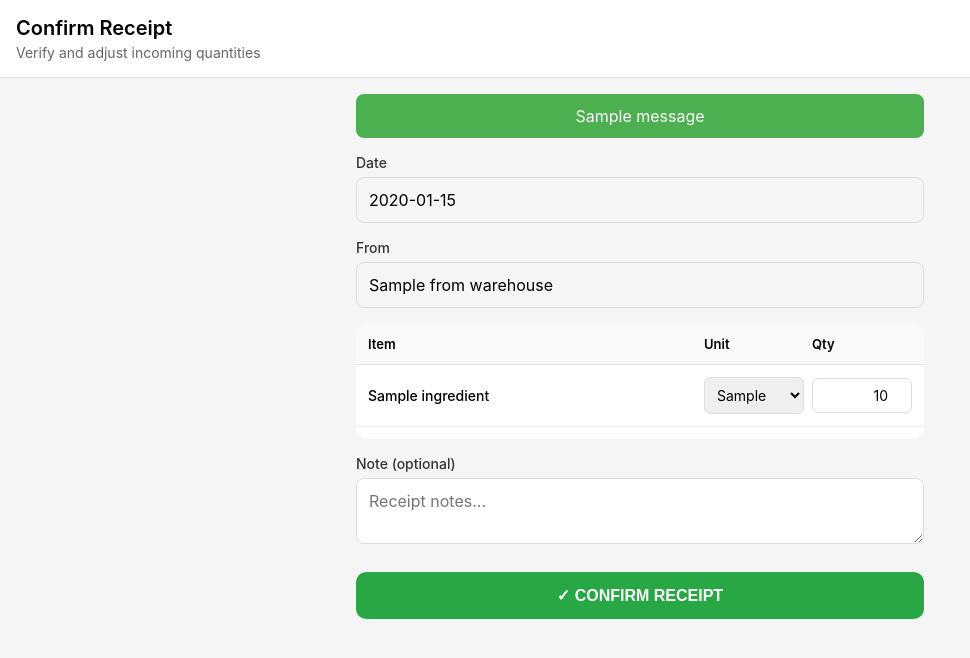
After one commit to furiaak/htf2, a Flask app: template templates/pending_receipts.html in a window 1280 px wide. The commit adds this page. Shown: the top 658 px of the page, without its empty margins (0-970 px from the left). Run offline with Flask 3, Linux system fonts and the light colour scheme; the template is opened without the code that fills it: most values are stand-ins (such as "Sample title", 1, 10 or a date in 2020); one stand-in notice (Sample message) is shown.

Commit message:
Add receipt confirmation workflow, fix unit selection, clean up navigation

```diff
--- a/app.py
+++ b/app.py
@@ -1,7 +1,7 @@
 from flask import Flask, render_template, request, redirect, url_for, session, flash, jsonify
 from flask_sqlalchemy import SQLAlchemy
 from sqlalchemy import func
-from datetime import datetime, date
+from datetime import datetime, date, timezone
 from werkzeug.security import generate_password_hash, check_password_hash
 import os
 
@@ -101,6 +101,7 @@ class Movement(db.Model):
     created_by_user_id = db.Column(db.Integer, db.ForeignKey('users.id'), nullable=False)
     created_at = db.Column(db.DateTime, default=datetime.utcnow)
     move_request_id = db.Column(db.Integer, db.ForeignKey('move_requests.id'))  # ADD THIS LINE
+    status = db.Column(db.String(20), default='completed')
 
     # Relationships
     ingredient = db.relationship('Ingredient')
@@ -132,7 +133,6 @@ class MoveRequestItem(db.Model):
     request_id = db.Column(db.Integer, db.ForeignKey('move_requests.id'), nullable=False)
     ingredient_id = db.Column(db.Integer, db.ForeignKey('ingredients.id'), nullable=False)
     quantity_requested = db.Column(db.Float, nullable=False)
-    quantity_fulfilled = db.Column(db.Float, default=0)
     unit_id = db.Column(db.Integer, db.ForeignKey('units.id'), nullable=False)
 
     # Relationships
@@ -330,8 +330,12 @@ def fulfill_move_request(request_id):
 
                 if actual_qty > 0:
                     any_fulfilled = True
-                    item.quantity_fulfilled = actual_qty
-                    item.unit_id = unit_id
+                    # Explicit update instead of attribute assignment
+                    db.session.query(MoveRequestItem).filter(
+                        MoveRequestItem.id == item.id
+                    ).update({
+                        'unit_id': unit_id
+                    })
 
                     # Get unit conversion
                     unit = Unit.query.get(unit_id)
@@ -370,7 +374,8 @@ def fulfill_move_request(request_id):
                         note=f"Move Request #{request_id} fulfillment. {fulfillment_note}",
                         origin_destination=f"To {move_request.to_warehouse.name}",
                         created_by_user_id=session['user_id'],
-                        move_request_id=request_id
+                        move_request_id=request_id,
+                        status='completed'
                     )
                     db.session.add(out_movement)
 
@@ -387,7 +392,8 @@ def fulfill_move_request(request_id):
                         note=f"Move Request #{request_id} fulfillment. {fulfillment_note}",
                         origin_destination=f"From {move_request.from_warehouse.name}",
                         created_by_user_id=session['user_id'],
-                        move_request_id=request_id
+                        move_request_id=request_id,
+                        status='pending'
                     )
                     db.session.add(in_movement)
 
@@ -395,9 +401,9 @@ def fulfill_move_request(request_id):
                     # Source warehouse (OUT)
                     if from_balance:
                         from_balance.balance_base -= quantity_base
-                        from_balance.last_updated = datetime.utcnow()
+                        from_balance.last_updated = datetime.now(timezone.utc)
 
-                    # Destination warehouse (IN)
+                    # Destination warehouse (IN) - stock NOT added yet, pending receipt confirmation
                     to_balance = InventoryBalance.query.filter_by(
                         warehouse_id=move_request.to_warehouse_id,
                         ingredient_id=item.ingredient_id
@@ -409,8 +415,8 @@ def fulfill_move_request(request_id):
                             balance_base=0
                         )
                         db.session.add(to_balance)
-                    to_balance.balance_base += quantity_base
-                    to_balance.last_updated = datetime.utcnow()
+                    # DO NOT add stock here — remove the line that adds quantity_base
+                    to_balance.last_updated = datetime.now(timezone.utc)
 
                 elif item.quantity_requested > 0:
                     all_fulfilled = False
@@ -569,7 +575,6 @@ def create_request():
                 request_id=new_request.id,
                 ingredient_id=item['ingredient_id'],
                 quantity_requested=item['quantity'],
-                quantity_fulfilled=0,
                 unit_id=item['unit_id']
             )
             db.session.add(request_item)
@@ -659,8 +664,9 @@ def current_stock():
             ).join(
                 Ingredient, InventoryBalance.ingredient_id == Ingredient.id
             ).filter(
-                InventoryBalance.warehouse_id == wh.id
-            ).all()
+                InventoryBalance.warehouse_id == wh.id,
+                InventoryBalance.balance_base > 0
+            ).order_by(Ingredient.name.asc()).all()
 
             stock_list = []
             for balance, ingredient in balances:
@@ -687,8 +693,9 @@ def current_stock():
     ).join(
         Ingredient, InventoryBalance.ingredient_id == Ingredient.id
     ).filter(
-        InventoryBalance.warehouse_id == warehouse_id
-    ).all()
+        InventoryBalance.warehouse_id == warehouse_id,
+        InventoryBalance.balance_base > 0
+    ).order_by(Ingredient.name.asc()).all()
 
     stock_list = []
     for balance, ingredient in results:
@@ -711,9 +718,10 @@ def movement_history(ingredient_id):
         return redirect(url_for('login'))
     warehouse_id = session['warehouse_id']
     ingredient = Ingredient.query.get_or_404(ingredient_id)
-    movements = Movement.query.filter_by(
-        warehouse_id=warehouse_id,
-        ingredient_id=ingredient_id
+    movements = Movement.query.filter(
+        Movement.warehouse_id == warehouse_id,
+        Movement.ingredient_id == ingredient_id,
+        Movement.status == 'completed'  # Only show completed movements
     ).order_by(Movement.date.desc(), Movement.created_at.desc()).all()
     return render_template('movement_history.html', movements=movements, ingredient=ingredient)
 
@@ -821,7 +829,8 @@ def add_movement():
                 date=movement_date,
                 note=note,
                 origin_destination=partner,
-                created_by_user_id=user_id
+                created_by_user_id=user_id,
+                status='completed'
             )
             db.session.add(movement)
 
@@ -843,7 +852,7 @@ def add_movement():
             else:
                 balance.balance_base -= quantity_base
 
-            balance.last_updated = datetime.utcnow()
+            balance.last_updated = datetime.now(timezone.utc)
 
         db.session.commit()
         flash(f'Recorded {len(items)} item(s) successfully')
@@ -913,6 +922,20 @@ def my_move_requests():
     my_requests = MoveRequest.query.filter_by(
         requested_by_user_id=user_id
     ).order_by(MoveRequest.request_date.desc(), MoveRequest.id.desc()).all()
+
+    # For each request, enrich items with actual received quantity from movements
+    for req in my_requests:
+        for item in req.items:
+            # Get the actual received quantity from IN movement
+            received_movement = Movement.query.filter(
+                Movement.move_request_id == req.id,
+                Movement.ingredient_id == item.ingredient_id,
+                Movement.direction == 'IN',
+                Movement.status == 'completed'
+            ).first()
+
+            item.received_quantity = received_movement.quantity if received_movement else 0
+            item.received_unit = received_movement.unit if received_movement else item.unit
 
     return render_template('my_move_requests.html', requests=my_requests)
 
@@ -995,7 +1018,6 @@ def edit_move_request(request_id):
                 request_id=move_request.id,
                 ingredient_id=item['ingredient_id'],
                 quantity_requested=item['quantity'],
-                quantity_fulfilled=0,
                 unit_id=item['unit_id']
             )
             db.session.add(request_item)
@@ -1059,6 +1081,179 @@ def cancel_move_request(request_id):
     db.session.commit()
 
     return jsonify({'success': True, 'message': 'Request cancelled'})
+
+
+# ========== RECEIPT CONFIRMATION ROUTES ==========
+
+@app.route('/receipts/pending')
+def pending_receipts():
+    if 'user_id' not in session:
+        return redirect(url_for('login'))
+
+    # Only WH_PIC can confirm receipts
+    if session['role'] != 'WH_PIC':
+        flash('Only warehouse PIC can confirm receipts')
+        return redirect(url_for('current_stock'))
+
+    warehouse_id = session['warehouse_id']
+
+    # Get pending IN movements for THIS warehouse only
+    pending_movements = Movement.query.filter(
+        Movement.direction == 'IN',
+        Movement.status == 'pending',
+        Movement.warehouse_id == warehouse_id
+    ).order_by(Movement.date.desc(), Movement.created_at.desc()).all()
+
+    # Group by move_request_id, skip orphaned
+    grouped = {}
+    for mov in pending_movements:
+        if not mov.move_request_id:
+            continue
+        req_id = mov.move_request_id
+        if req_id not in grouped:
+            move_request = MoveRequest.query.get(req_id)
+            if not move_request:
+                continue
+            grouped[req_id] = {
+                'move_request': move_request,
+                'movements': []
+            }
+        grouped[req_id]['movements'].append(mov)
+
+    return render_template('pending_receipts.html', groups=grouped.values())
+
+
+@app.route('/receipt/confirm', methods=['POST'])
+def confirm_receipt():
+    if 'user_id' not in session:
+        flash('Not logged in')
+        return redirect(url_for('login'))
+
+    # Only WH_PIC can confirm receipts
+    if session['role'] != 'WH_PIC':
+        flash('Only warehouse PIC can confirm receipts')
+        return redirect(url_for('current_stock'))
+
+    move_request_id = request.form.get('move_request_id', type=int)
+    note = request.form.get('note', '')
+
+    # Get all pending IN movements for this move request
+    movements = Movement.query.filter(
+        Movement.move_request_id == move_request_id,
+        Movement.direction == 'IN',
+        Movement.status == 'pending'
+    ).all()
+
+    if not movements:
+        flash('No pending movements found for this request')
+        return redirect(url_for('pending_receipts'))
+
+    # Verify warehouse matches the logged-in WH_PIC's warehouse
+    if movements[0].warehouse_id != session['warehouse_id']:
+        flash('You can only confirm receipts for your warehouse')
+        return redirect(url_for('pending_receipts'))
+
+    try:
+        for mov in movements:
+            # Store original quantity for shortage calculation
+            original_quantity = mov.quantity
+            original_unit_id = mov.unit_id
+
+            # Get submitted quantity and unit
+            qty_key = f'qty_{mov.ingredient_id}'
+            unit_key = f'unit_{mov.ingredient_id}'
+
+            confirmed_quantity = float(request.form.get(qty_key, original_quantity))
+
+            if confirmed_quantity < 0:
+                flash(f'Quantity cannot be negative for {mov.ingredient.name}')
+                return redirect(url_for('pending_receipts'))
+
+            if confirmed_quantity > original_quantity:
+                flash(f'Cannot confirm more than expected for {mov.ingredient.name}. Expected: {original_quantity} {mov.unit.alt_unit}')
+                return redirect(url_for('pending_receipts'))
+
+            # Get unit (might have been changed)
+            unit_id = int(request.form.get(unit_key, original_unit_id))
+            unit = db.session.get(Unit, unit_id)
+
+            # Calculate received quantity in base unit
+            received_base = confirmed_quantity * unit.conversion_to_base
+
+            # Add stock to destination warehouse
+            balance = InventoryBalance.query.filter_by(
+                warehouse_id=mov.warehouse_id,
+                ingredient_id=mov.ingredient_id
+            ).first()
+
+            if not balance:
+                balance = InventoryBalance(
+                    warehouse_id=mov.warehouse_id,
+                    ingredient_id=mov.ingredient_id,
+                    balance_base=0
+                )
+                db.session.add(balance)
+
+            balance.balance_base += received_base
+            balance.last_updated = datetime.utcnow()
+
+            # Update movement with actual received quantity
+            mov.quantity = confirmed_quantity
+            mov.quantity_base = received_base
+            mov.unit_id = unit_id
+
+            # Record shortage if partial
+            if abs(confirmed_quantity - original_quantity) > 0.001:
+                discrepancy = original_quantity - confirmed_quantity
+                mov.note = f"{mov.note or ''} [SHORTAGE: {discrepancy} {unit.alt_unit}]".strip()
+
+            # Update movement status
+            mov.status = 'completed'
+            mov.confirmed_by_user_id = session['user_id']
+            mov.confirmed_at = datetime.utcnow()
+
+            # Add global note if provided
+            if note:
+                mov.note = f"{mov.note or ''} {note}".strip()
+
+        db.session.commit()
+        flash(f'Receipt confirmed for {len(movements)} item(s)')
+
+    except Exception as e:
+        db.session.rollback()
+        flash(f'Error: {str(e)}')
+
+    return redirect(url_for('pending_receipts'))
+
+
+@app.route('/receipt/reject/<int:movement_id>', methods=['POST'])
+def reject_receipt(movement_id):
+    if 'user_id' not in session:
+        flash('Not logged in')
+        return redirect(url_for('login'))
+
+    if session['role'] not in ['ST_MGR', 'ADMIN']:
+        flash('Permission denied')
+        return redirect(url_for('current_stock'))
+
+    movement = Movement.query.get_or_404(movement_id)
+
+    if movement.status != 'pending':
+        flash('Movement already processed')
+        return redirect(url_for('pending_receipts'))
+
+    reason = request.form.get('reject_reason', 'No reason provided')
+    unit = Unit.query.get(movement.unit_id)
+
+    movement.status = 'rejected'
+    movement.confirmed_by_user_id = session['user_id']
+    movement.confirmed_at = datetime.now(timezone.utc)
+    movement.note = f"{movement.note or ''} [REJECTED: {reason}]".strip()
+
+    db.session.commit()
+
+    flash(f'Receipt rejected for {movement.ingredient.name} ({movement.quantity} {unit.alt_unit})')
+    return redirect(url_for('pending_receipts'))
 
 
 # ========== ADMIN ROUTES ==========
--- a/templates/base.html
+++ b/templates/base.html
@@ -255,14 +255,14 @@
 
     {% if session.user_id %}
     <div class="bottom-nav">
-        <a href="{{ url_for('current_stock') }}" class="nav-item {% if request.endpoint == 'current_stock' %}active{% endif %}">📊 Stock</a>
+        <a href="{{ url_for('current_stock') }}" class="nav-item {% if request.endpoint == 'current_stock' %}active{% endif %}">📊 Stok</a>
 
         {% if session.role == 'ST_MGR' or session.role == 'ST_REQ' %}
-        <a href="{{ url_for('create_request') }}" class="nav-item {% if request.endpoint == 'create_request' %}active{% endif %}">📝 Request</a>
+        <a href="{{ url_for('create_request') }}" class="nav-item {% if request.endpoint == 'create_request' %}active{% endif %}">📝 Minta</a>
         {% endif %}
 
         {% if session.role == 'WH_PIC' or session.role == 'ST_MGR' %}
-        <a href="{{ url_for('pending_move_requests') }}" class="nav-item {% if request.endpoint == 'pending_move_requests' %}active{% endif %}">⏳ Pending</a>
+        <a href="{{ url_for('pending_move_requests') }}" class="nav-item {% if request.endpoint == 'pending_move_requests' %}active{% endif %}">⏳ OUT?</a>
         {% endif %}
 
         {% if session.role == 'ST_MGR' or session.role == 'WH_PIC' %}
@@ -270,11 +270,15 @@
         {% endif %}
 
         {% if session.role == 'ST_MGR' or session.role == 'ST_REQ' %}
-        <a href="{{ url_for('my_move_requests') }}" class="nav-item {% if request.endpoint == 'my_move_requests' %}active{% endif %}">📋 My Moves</a>
+        <a href="{{ url_for('my_move_requests') }}" class="nav-item {% if request.endpoint == 'my_move_requests' %}active{% endif %}">📋 HISTORY</a>
         {% endif %}
 
         {% if session.role == 'ADMIN' %}
         <a href="{{ url_for('admin_ingredients') }}" class="nav-item {% if request.endpoint == 'admin_ingredients' %}active{% endif %}">⚙️ Admin</a>
+        {% endif %}
+
+        {% if session.role in ['WH_PIC', 'ADMIN'] %}
+        <a href="{{ url_for('pending_receipts') }}" class="nav-item {% if request.endpoint == 'pending_receipts' %}active{% endif %}">📋 IN?</a>
         {% endif %}
 
         <a href="{{ url_for('logout') }}" class="nav-item">🚪 Logout</a>
--- a/templates/fulfill_move_request.html
+++ b/templates/fulfill_move_request.html
@@ -39,9 +39,7 @@
 						{% for unit in item.ingredient.units|sort(attribute='rank', reverse=True) %}
 						<option value="{{ unit.id }}"
 							data-conversion="{{ unit.conversion_to_base }}"
-                            {% if unit.id == item.unit_id %}selected{% endif %}
-                            {% if move_request.movement_type == 'transfer' and unit.rank == loop.revindex0 + 1 %}selected{% endif %}
-                            {% if move_request.movement_type != 'transfer' and unit.rank == 1 %}selected{% endif %}>
+							{% if unit.id == item.unit_id %}selected{% endif %}>
 							{{ unit.alt_unit }}
 						</option>
 						{% endfor %}
--- a/templates/movement_history.html
+++ b/templates/movement_history.html
@@ -19,7 +19,7 @@
         {% for m in movements %}
         <div class="history-row">
             <div>{{ m.date.strftime('%Y-%m-%d') }}</div>
-            <div>{{ m.quantity|int }} {{ m.unit.abbreviation }}</div>
+            <div>{{ m.quantity|int }} {{ m.unit.alt_unit }}</div>
             <div>
                 {{ m.direction }}:
                 {% if m.note %}
--- /dev/null
+++ b/templates/pending_receipts.html
@@ -0,0 +1,192 @@
+{% extends "base.html" %}
+
+{% block content %}
+<div class="header">
+    <h1>Confirm Receipt</h1>
+    <div class="subtitle">Verify and adjust incoming quantities</div>
+</div>
+
+<div class="container">
+    {% with messages = get_flashed_messages() %}
+        {% if messages %}
+            {% for message in messages %}
+                <div class="flash">{{ message }}</div>
+            {% endfor %}
+        {% endif %}
+    {% endwith %}
+
+    {% for group in groups %}
+    <div class="receipt-group">
+        <form method="POST" action="{{ url_for('confirm_receipt') }}">
+            <input type="hidden" name="move_request_id" value="{{ group.move_request.id }}">
+
+            <div class="form-group">
+                <label>Date</label>
+                <input type="text" value="{{ group.move_request.request_date.strftime('%Y-%m-%d') }}" readonly style="background: #f5f5f5;">
+            </div>
+
+            <div class="form-group">
+                <label>From</label>
+                <input type="text" value="{{ group.move_request.from_warehouse.name }}" readonly style="background: #f5f5f5;">
+            </div>
+
+            <div class="item-table">
+                <div class="item-table-header">
+                    <div>Item</div>
+                    <div>Unit</div>
+                    <div>Qty</div>
+                </div>
+
+                {% for mov in group.movements|sort(attribute='ingredient.name') %}
+                <div class="item-row">
+                    <div class="item-name">{{ mov.ingredient.name }}</div>
+                    <div class="item-unit">
+                        <select name="unit_{{ mov.ingredient_id }}" class="unit-select">
+                            {% for unit in mov.ingredient.units|sort(attribute='rank', reverse=True) %}
+                            <option value="{{ unit.id }}" {% if unit.id == mov.unit_id %}selected{% endif %}>
+                                {{ unit.alt_unit }}
+                            </option>
+                            {% endfor %}
+                        </select>
+                    </div>
+                    <div class="item-qty">
+                        <input type="number"
+                               name="qty_{{ mov.ingredient_id }}"
+                               class="qty-input"
+                               step="1"
+                               value="{{ mov.quantity|int }}"
+                               min="0"
+                               max="{{ mov.quantity }}">
+                    </div>
+                </div>
+                {% endfor %}
+            </div>
+
+            <div class="form-group">
+                <label>Note (optional)</label>
+                <textarea name="note" rows="2" placeholder="Receipt notes..."></textarea>
+            </div>
+
+            <button type="submit" class="btn">✓ CONFIRM RECEIPT</button>
+        </form>
+    </div>
+    {% else %}
+    <div class="stock-card" style="text-align: center;">
+        <div class="stock-name" style="justify-content: center;">📦</div>
+        <div class="stock-qty" style="text-align: center;">No pending receipts</div>
+    </div>
+    {% endfor %}
+</div>
+
+<style>
+.form-group {
+    margin-bottom: 16px;
+}
+
+.form-group label {
+    display: block;
+    font-size: 14px;
+    font-weight: 500;
+    margin-bottom: 6px;
+    color: #333;
+}
+
+.form-group input, .form-group select, .form-group textarea {
+    width: 100%;
+    padding: 12px;
+    font-size: 16px;
+    border: 1px solid #ddd;
+    border-radius: 8px;
+    font-family: inherit;
+}
+
+.item-table {
+    background: white;
+    border-radius: 12px;
+    overflow: hidden;
+    margin: 16px 0;
+}
+
+.item-table-header {
+    display: grid;
+    grid-template-columns: 1fr 100px 100px;
+    gap: 8px;
+    padding: 12px;
+    background: #f9f9f9;
+    font-weight: 600;
+    font-size: 13px;
+    border-bottom: 1px solid #e0e0e0;
+}
+
+.item-row {
+    display: grid;
+    grid-template-columns: 1fr 100px 100px;
+    gap: 8px;
+    padding: 12px;
+    border-bottom: 1px solid #eee;
+    align-items: center;
+}
+
+.item-name {
+    font-size: 14px;
+    font-weight: 500;
+}
+
+.unit-select, .qty-input {
+    width: 100%;
+    padding: 8px;
+    font-size: 14px;
+    border: 1px solid #ddd;
+    border-radius: 6px;
+}
+
+.qty-input {
+    text-align: right;
+}
+
+.btn {
+    width: 100%;
+    padding: 14px;
+    font-size: 16px;
+    font-weight: 600;
+    border: none;
+    border-radius: 10px;
+    background: #28a745;
+    color: white;
+    cursor: pointer;
+    margin-top: 8px;
+}
+
+.flash {
+    background: #4caf50;
+    color: white;
+    padding: 12px;
+    border-radius: 8px;
+    margin-bottom: 16px;
+    text-align: center;
+}
+
+.stock-card {
+    background: white;
+    border-radius: 12px;
+    padding: 16px;
+    margin-bottom: 12px;
+    box-shadow: 0 1px 3px rgba(0,0,0,0.1);
+}
+
+.stock-name {
+    font-weight: 600;
+    font-size: 16px;
+}
+.receipt-group {
+    margin-bottom: 32px;
+    padding-bottom: 16px;
+    border-bottom: 1px solid #e0e0e0;
+}
+
+.receipt-group:last-child {
+    border-bottom: none;
+    margin-bottom: 0;
+}
+</style>
+{% endblock %}
```
Also changed, not shown: templates/my_move_requests.html (+6 -4 lines). Lines whose indentation alone changed are shown as unchanged.
